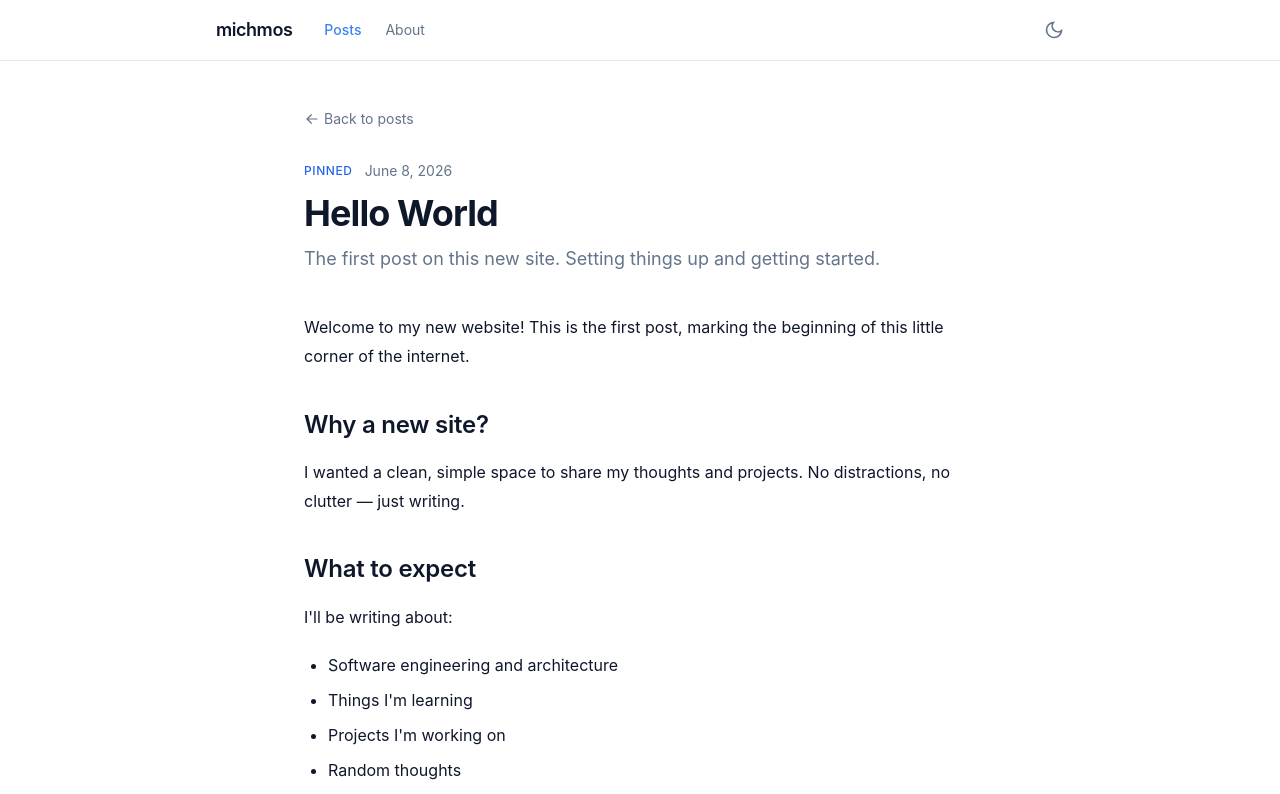
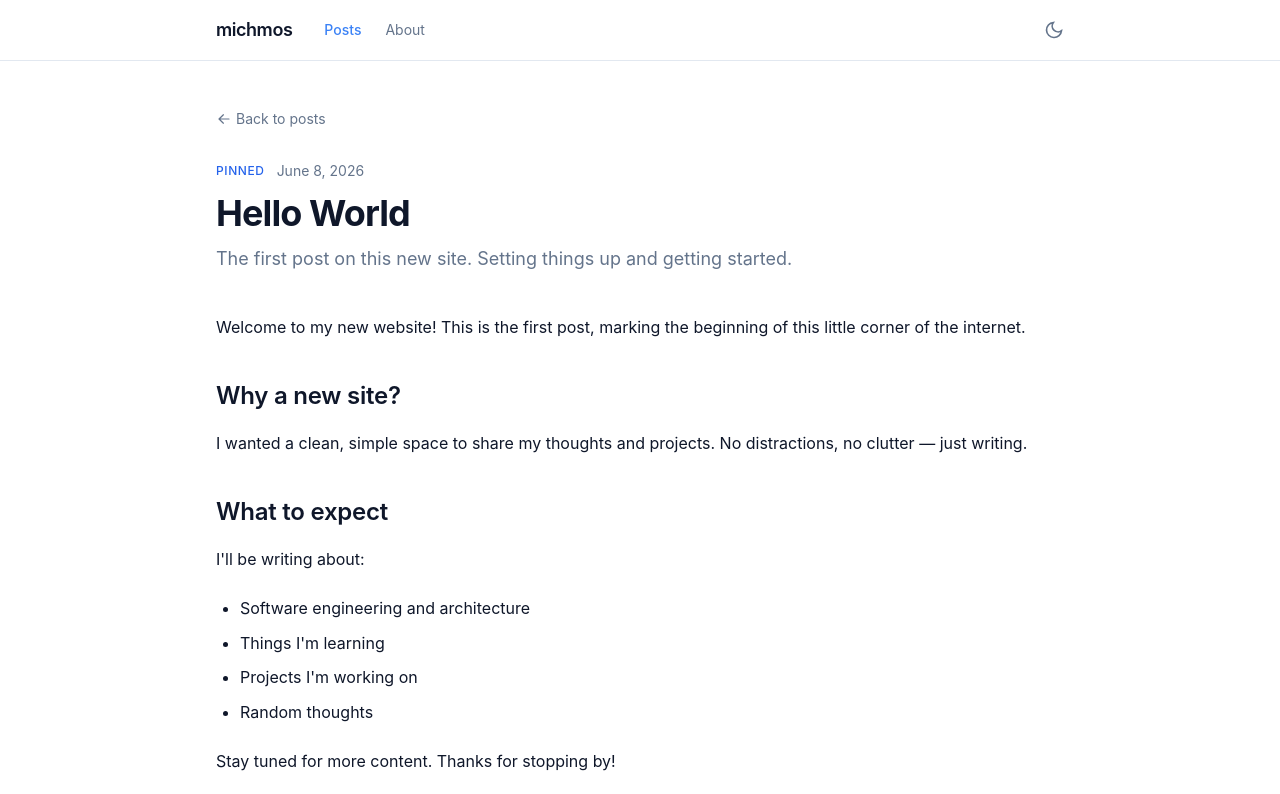
Before and after one commit to michmos/website, a Next.js app: page /posts/hello-world in a window 1280 px wide. Shown: the top 794 px of the page. Built offline with nearby package versions, Linux system fonts and the light colour scheme.

Commit message:
fix: change post page and about page width

```diff
--- a/src/app/about/page.tsx
+++ b/src/app/about/page.tsx
@@ -7,7 +7,7 @@ export default function AboutPage() {
 
   if (!about) {
     return (
-      <section className="max-w-2xl mx-auto">
+      <section>
         <h1 className="text-3xl font-bold tracking-tight mb-3">About Me</h1>
         <p className="text-[rgb(var(--color-muted))]">No bio found.</p>
       </section>
@@ -15,7 +15,7 @@ export default function AboutPage() {
   }
 
   return (
-    <section className="max-w-2xl mx-auto">
+    <section>
       <div className="flex flex-col sm:flex-row items-start gap-8 mb-10">
         <div className="shrink-0">
           <div className="w-28 h-28 rounded-full bg-[rgb(var(--color-border))] overflow-hidden">
--- a/src/app/globals.css
+++ b/src/app/globals.css
@@ -28,7 +28,6 @@
 
 @layer components {
   .prose-custom {
-    max-width: 65ch;
     line-height: 1.8;
   }
 
--- a/src/app/posts/[slug]/page.tsx
+++ b/src/app/posts/[slug]/page.tsx
@@ -16,7 +16,7 @@ export default function PostPage({ params }: { params: { slug: string } }) {
   }
 
   return (
-    <article className="max-w-2xl mx-auto">
+    <article>
       <Link
         href="/posts"
         className="inline-flex items-center gap-1 text-sm text-[rgb(var(--color-muted))] hover:text-[rgb(var(--color-fg))] transition-colors mb-8"
```
